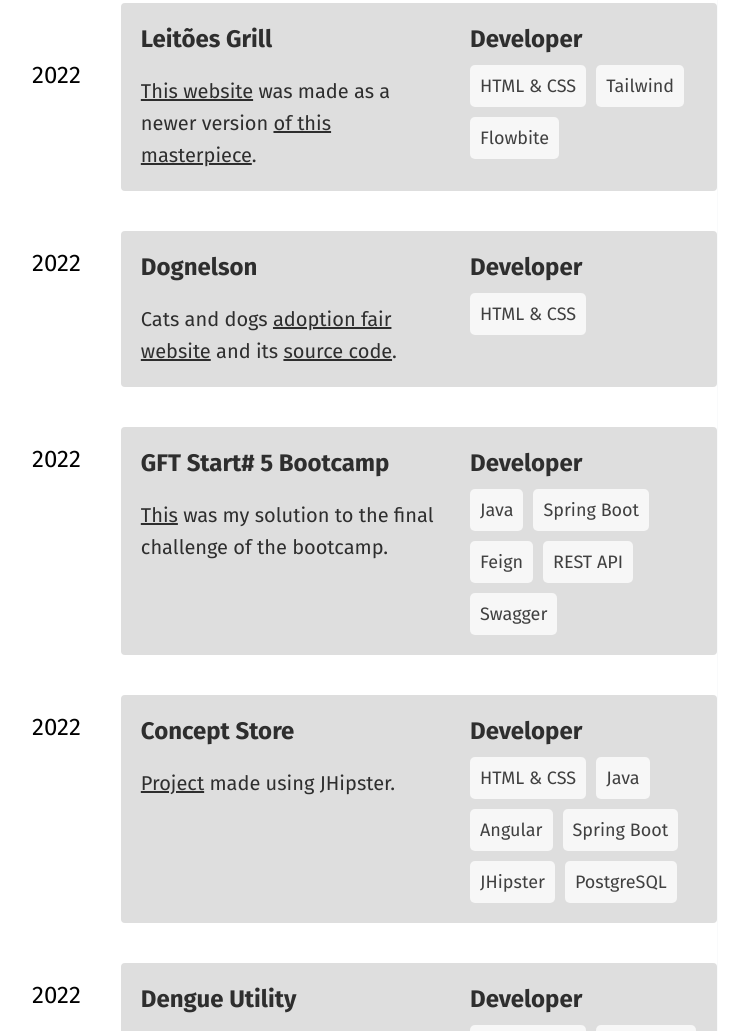
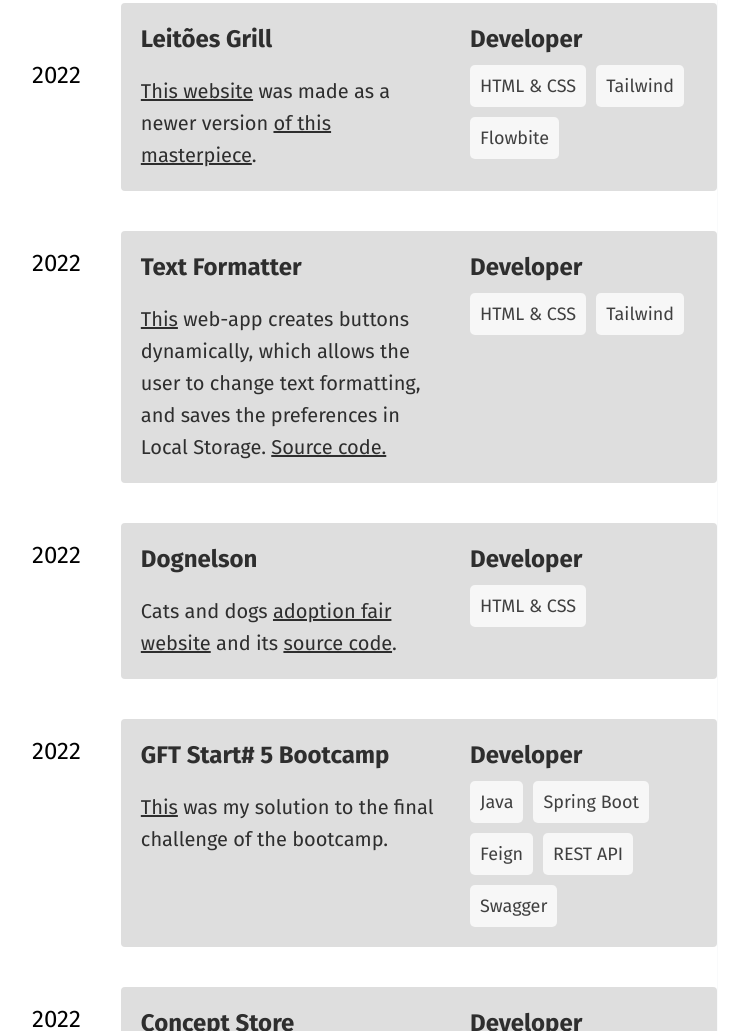
Before and after one commit to parseiro/portfolio, a website built with Vite: page index.html in a window 1280 px wide. Shown: the part 673-1704 px from the top of the page, without its empty margins (434-1182 px from the left). Built offline with nearby package versions, Linux system fonts and the light colour scheme; files whose address does not match are found by name.

Commit message:
New item in portfolio (Text Formatter)

```diff
--- a/index.html
+++ b/index.html
@@ -135,6 +135,33 @@
               <li class="caixinha">HTML & CSS</li>
               <li class="caixinha">Tailwind</li>
               <li class="caixinha">Flowbite</li>
+            </ul>
+          </div>
+        </div>
+
+        <div class="coluna-quando">2022</div>
+        <div class="caixa-experiencia">
+          <div class="primeira-coluna">
+            <div class="card-title">Text Formatter</div>
+            <div class="card-text">
+              <a
+                href="https://parseiro.github.io/trybe-exercicios/1fundamentos/secao5-javascript-dom-eventos-e-web-storage/dia-4-javascript-web-storage/"
+                >This</a
+              >
+              web-app creates buttons dynamically, which allows the user to
+              change text formatting, and saves the preferences in Local
+              Storage.
+              <a
+                href="https://github.com/parseiro/trybe-exercicios/tree/main/1fundamentos/secao5-javascript-dom-eventos-e-web-storage/dia-4-javascript-web-storage"
+                >Source code.</a
+              >
+            </div>
+          </div>
+          <div class="segunda-coluna">
+            <div class="job-title">Developer</div>
+            <ul class="caixinhas">
+              <li class="caixinha">HTML & CSS</li>
+              <li class="caixinha">Tailwind</li>
             </ul>
           </div>
         </div>
```
